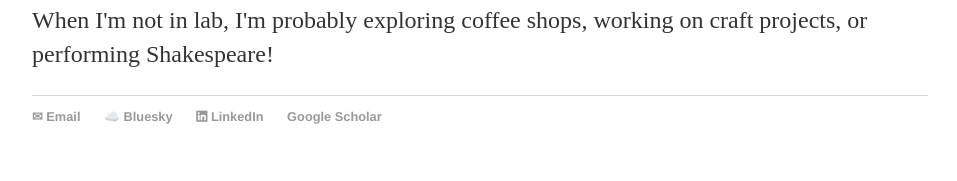
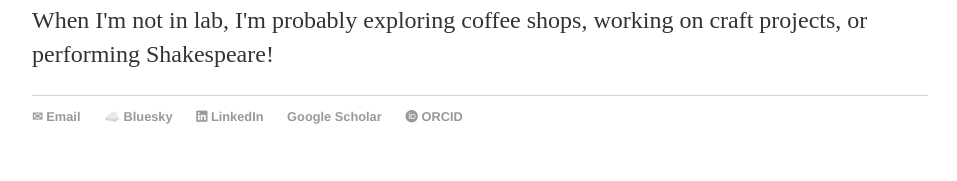
Before and after one commit to cdfine/cdfine.github.io, a Jekyll site: the page built from index.html, in a window 1280 px wide. Shown: the part 1013-1194 px from the top of the page, without its empty margins (160-1117 px from the left). Built offline with Jekyll 4.4.1, drawn with Linux system fonts in a browser that asks for light colours; a style sheet for code colours, icons or effects is not loaded.

Commit message:
add orcid.html

```diff
--- a/_layouts/default.html
+++ b/_layouts/default.html
@@ -27,7 +27,7 @@
 			<li><a href="https://bsky.app/profile/carlifine.bsky.social" target="_blank"><span class="footer-icon">☁️</span> Bluesky</a></li>
 			<li><a href="https://www.linkedin.com/in/carlifine/" target="_blank"><i class="fab fa-linkedin"></i> LinkedIn</a></li>
 			<li><a href="https://scholar.google.com/citations?user=I3SqY0kAAAAJ&hl=en" target="_blank"><i class="ai ai-google-scholar ai-google-scholar-custom-size"></i> Google Scholar</a></li>
-
+			<li><a href="https://orcid.org/0000-0003-3691-3410" target="_blank"><i class="fa-brands fa-orcid"></i> ORCID</a></li>
 		</ul>
 		</footer>
 	</body>
```
